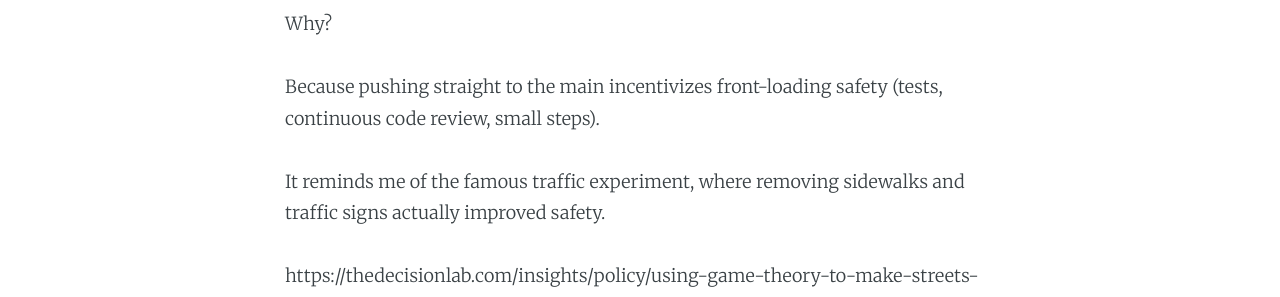
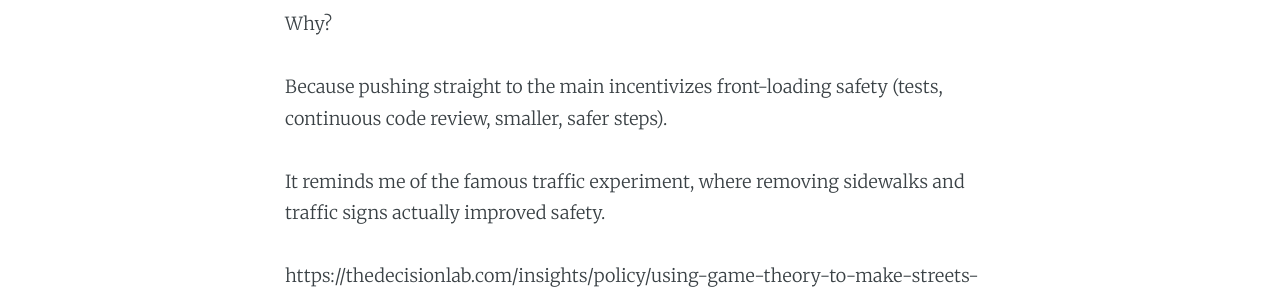
Before and after one commit to dragan-stepanovic/dragan-stepanovic.github.io, a Jekyll site: the page built from _posts/2023-04-07-front-loading-safety.md, in a window 1280 px wide. Shown: the part 419-716 px from the top of the page. Built offline with Jekyll 4.4.1, drawn with Linux system fonts in a browser that asks for light colours; our own code applies the rules of GitHub Pages for plain Markdown files; comment, search, counter and statistics services are not loaded.

Commit message:
Update 2023-04-07-front-loading-safety.md

```diff
--- a/_posts/2023-04-07-front-loading-safety.md
+++ b/_posts/2023-04-07-front-loading-safety.md
@@ -6,7 +6,7 @@ than working on an isolated, long-lived feature branch, with a delayed review, i
 
 Why?
 
-Because pushing straight to the main incentivizes front-loading safety (tests, continuous code review, small steps).
+Because pushing straight to the main incentivizes front-loading safety (tests, continuous code review, smaller, safer steps).
 
 It reminds me of the famous traffic experiment, where removing sidewalks and traffic signs actually improved safety.
 
```
